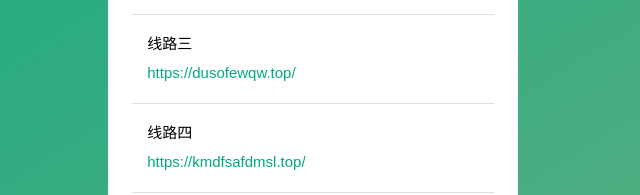
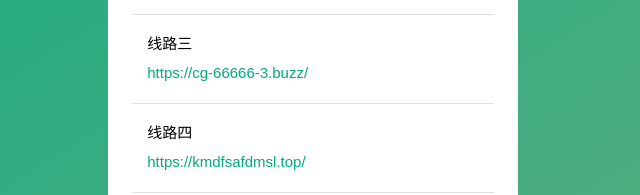
Before and after one commit to mfeiziyuan/mfeiziyuan.github.io, a plain HTML site: page index.html in a window 1280 px wide. Shown: the part 470-665 px from the top of the page, 327-967 px from the left. Drawn offline with Linux system fonts and the light colour scheme.

Commit message:
Update index.html

```diff
--- a/index.html
+++ b/index.html
@@ -47,7 +47,7 @@
 							</span></span></li>
 							<li>
 								线路三
-								<a href="https://dusofewqw.top/" target="_blank"><i>https://dusofewqw.top/</i></a>
+								<a href="https://cg-66666-3.buzz/" target="_blank"><i>https://cg-66666-3.buzz/</i></a>
 
 							</span></span></li>
 							<li>
```
